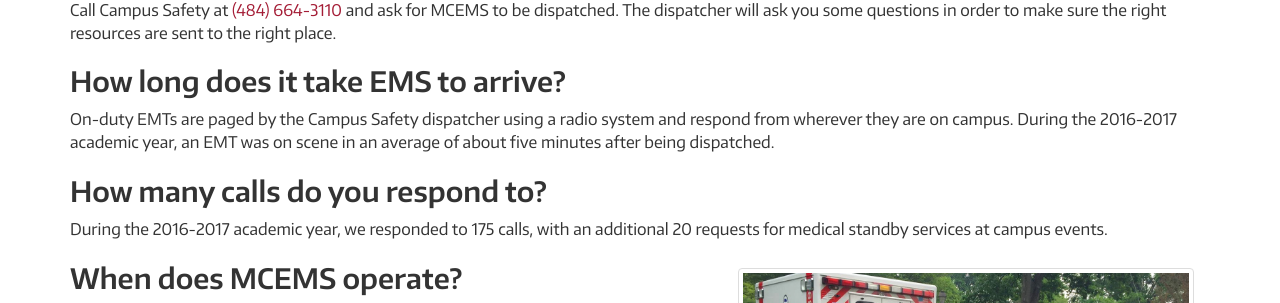
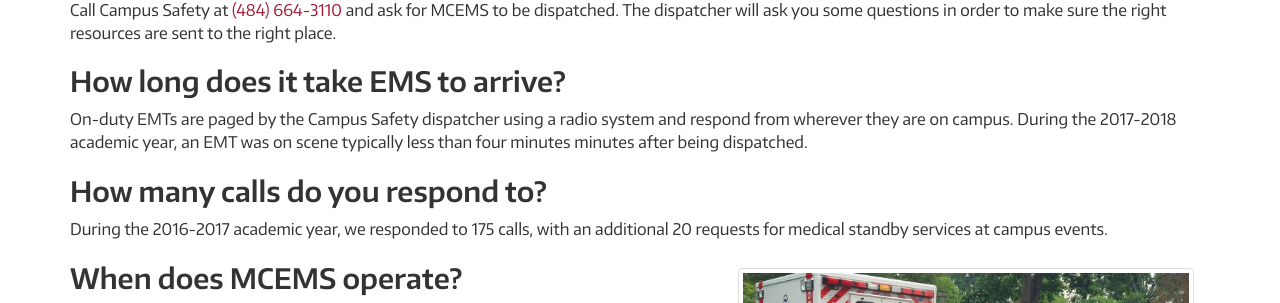
Before and after one commit to MCEMS/www, a Jekyll site: the page built from faq/index.markdown, in a window 1280 px wide. Shown: the part 466-769 px from the top of the page. Built offline with Jekyll 4.4.1, drawn with Linux system fonts in a browser that asks for light colours; nearby versions of some CDN libraries.

Commit message:
Update index.markdown

```diff
--- a/faq/index.markdown
+++ b/faq/index.markdown
@@ -14,7 +14,7 @@
 
 ### How long does it take EMS to arrive?
 
-On-duty EMTs are paged by the Campus Safety dispatcher using a radio system and respond from wherever they are on campus. During the 2016-2017 academic year, an EMT was on scene in an average of about five minutes after being dispatched.
+On-duty EMTs are paged by the Campus Safety dispatcher using a radio system and respond from wherever they are on campus. During the 2017-2018 academic year, an EMT was on scene typically less than four minutes minutes after being dispatched.
 
 ### How many calls do you respond to?
 
```
